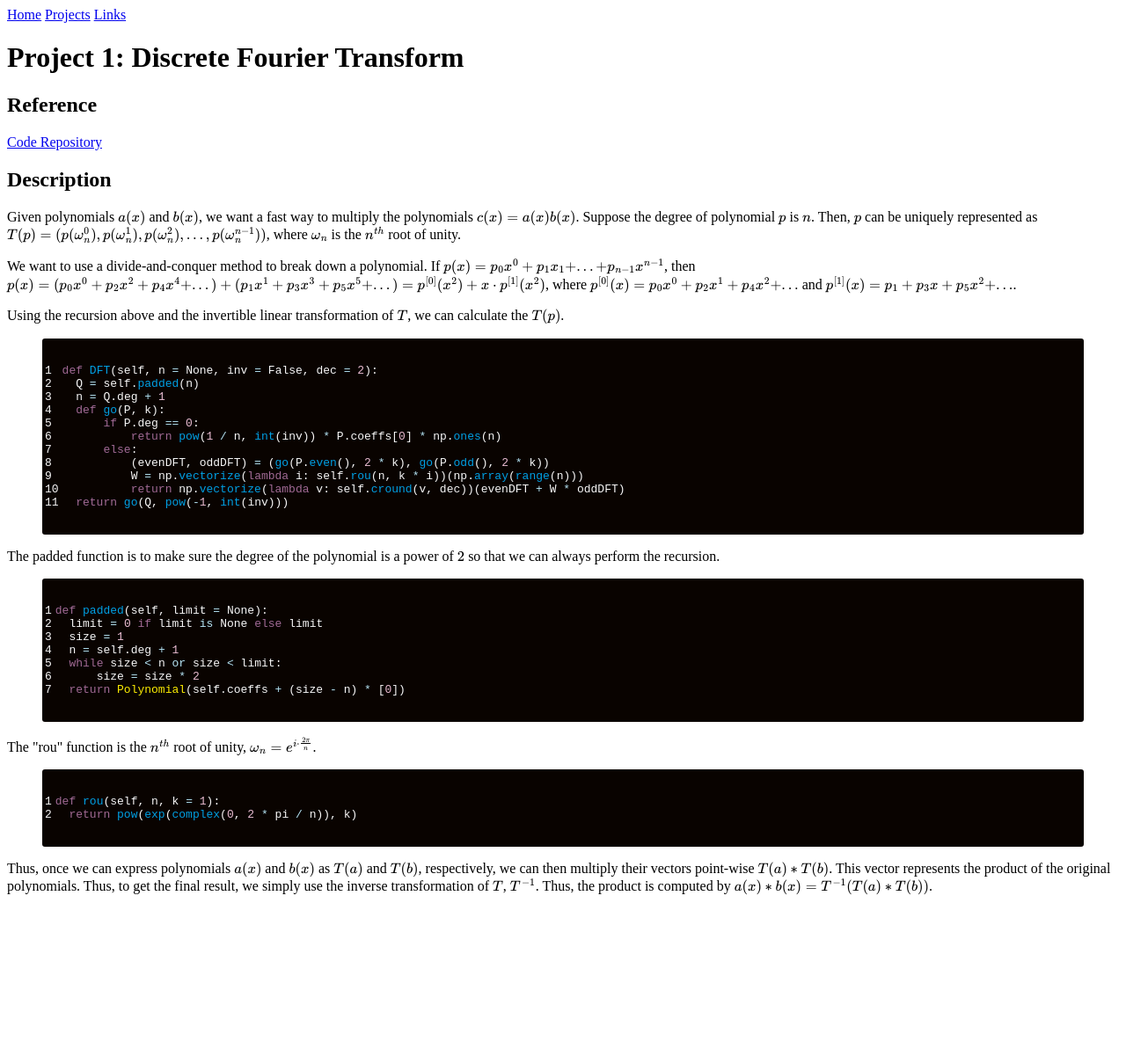
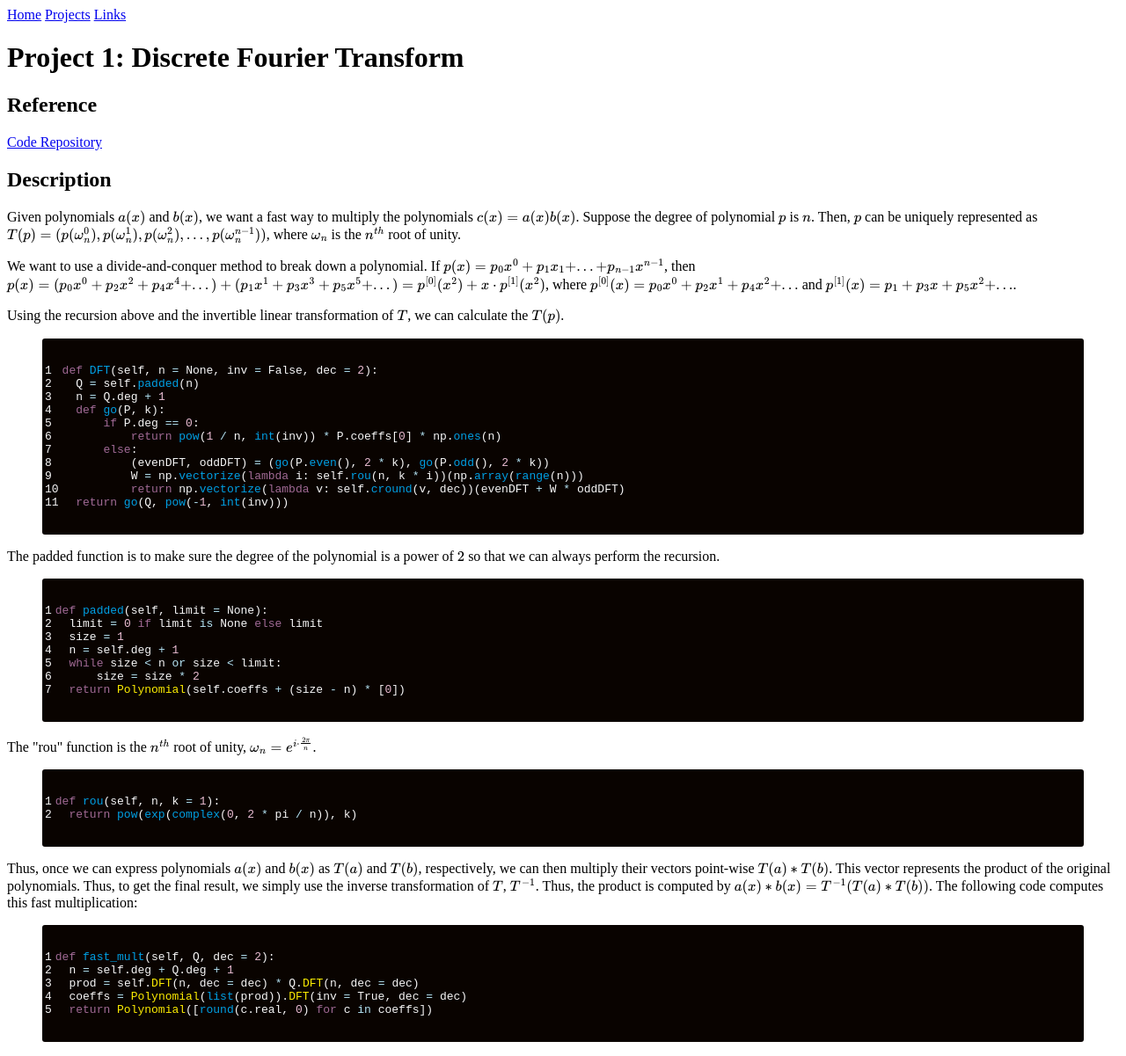
Before and after one commit to CategorIAN/categorian.github.io, a Jekyll site: the page built from projects/msu/csci_532/discrete_fourier_transform.md, in a window 1280 px wide. Shown: the whole page at 88% size. Built offline with Jekyll 4.4.1, drawn with Linux system fonts in a browser that asks for light colours; formulas are drawn with MathJax 3; before the commit the page ends 1034 px from its top, so only the background shows below that.

Commit message:
Update discrete_fourier_transform.md

```diff
--- a/projects/msu/csci_532/discrete_fourier_transform.md
+++ b/projects/msu/csci_532/discrete_fourier_transform.md
@@ -52,4 +52,12 @@ def rou(self, n, k = 1):
 {%endhighlight%}
 </p>
 
-<p>Thus, once we can express polynomials \(a(x)\) and \(b(x)\) as \(T(a)\) and \(T(b)\), respectively, we can then multiply their vectors point-wise \(T(a)*T(b)\). This vector represents the product of the original polynomials. Thus, to get the final result, we simply use the inverse transformation of \(T\), \(T^{-1}\). Thus, the product is computed by \(a(x) * b(x) = T^{-1}(T(a)*T(b))\).</p>
+<p>Thus, once we can express polynomials \(a(x)\) and \(b(x)\) as \(T(a)\) and \(T(b)\), respectively, we can then multiply their vectors point-wise \(T(a)*T(b)\). This vector represents the product of the original polynomials. Thus, to get the final result, we simply use the inverse transformation of \(T\), \(T^{-1}\). Thus, the product is computed by \(a(x) * b(x) = T^{-1}(T(a)*T(b))\). The following code computes this fast multiplication:
+{%highlight python linenos%}
+def fast_mult(self, Q, dec = 2):
+  n = self.deg + Q.deg + 1
+  prod = self.DFT(n, dec = dec) * Q.DFT(n, dec = dec)
+  coeffs = Polynomial(list(prod)).DFT(inv = True, dec = dec)
+  return Polynomial([round(c.real, 0) for c in coeffs])
+{%endhighlight%}
+</p>
```
